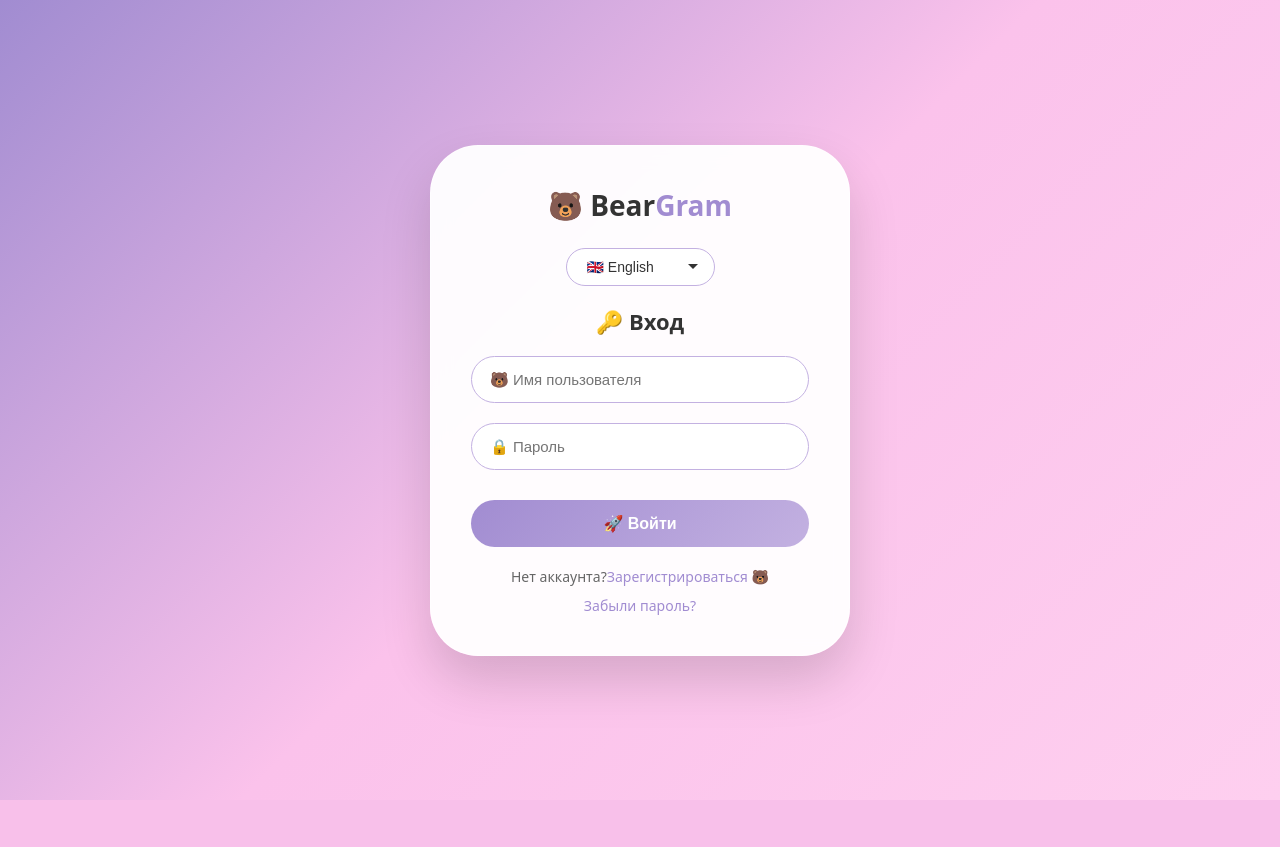
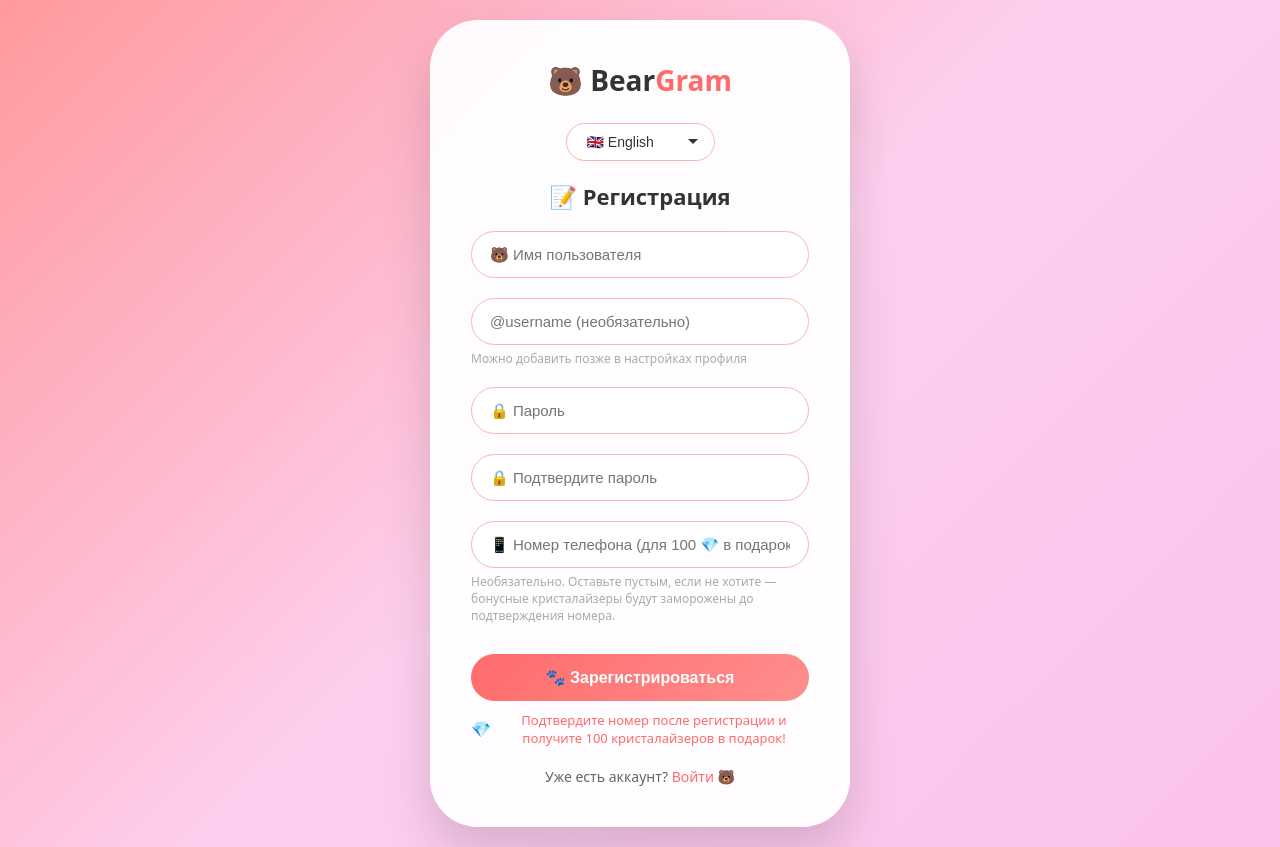
Before and after one commit to ohuettipidor-dev/uuuu, a Flask app: page /register in a window 1280 px wide. Before the commit the page ends 800 px from the top, so only its background shows below. Run offline with Flask 3, Linux system fonts and the light colour scheme.

Commit message:
Update register.html

```diff
--- a/templates/register.html
+++ b/templates/register.html
@@ -3,7 +3,7 @@
 <head>
     <meta charset="UTF-8">
     <meta name="viewport" content="width=device-width, initial-scale=1.0">
-    <title>🐻 Вход | BearGram</title>
+    <title>🐻 Регистрация | BearGram</title>
     <style>
         * {
             margin: 0;
@@ -13,7 +13,7 @@
 
         body {
             font-family: system-ui, -apple-system, 'Segoe UI', Roboto, Helvetica, Arial, sans-serif;
-            background: linear-gradient(135deg, #a18cd1 0%, #fbc2eb 50%, #fecfef 100%);
+            background: linear-gradient(135deg, #ff9a9e 0%, #fecfef 50%, #fbc2eb 100%);
             min-height: 100vh;
             display: flex;
             align-items: center;
@@ -40,7 +40,7 @@
         }
 
         h2 span {
-            color: #a18cd1;
+            color: #ff6b6b;
         }
 
         .language-selector {
@@ -51,7 +51,7 @@
         .language-selector select {
             padding: 10px 20px;
             border-radius: 25px;
-            border: 1px solid #c3b1e1;
+            border: 1px solid #ffb3b3;
             background: white;
             font-size: 14px;
             color: #333;
@@ -67,8 +67,8 @@
         }
 
         .language-selector select:focus {
-            border-color: #a18cd1;
-            box-shadow: 0 0 0 3px rgba(161, 140, 209, 0.1);
+            border-color: #ff6b6b;
+            box-shadow: 0 0 0 3px rgba(255, 107, 107, 0.1);
         }
 
         .form-group {
@@ -78,7 +78,7 @@
         input {
             width: 100%;
             padding: 14px 18px;
-            border: 1px solid #c3b1e1;
+            border: 1px solid #ffb3b3;
             border-radius: 30px;
             font-size: 15px;
             background: white;
@@ -87,14 +87,21 @@
 
         input:focus {
             outline: none;
-            border-color: #a18cd1;
-            box-shadow: 0 0 0 3px rgba(161, 140, 209, 0.1);
+            border-color: #ff6b6b;
+            box-shadow: 0 0 0 3px rgba(255, 107, 107, 0.1);
+        }
+
+        small {
+            display: block;
+            margin-top: 5px;
+            color: #aaa;
+            font-size: 12px;
         }
 
         button {
             width: 100%;
             padding: 14px;
-            background: linear-gradient(135deg, #a18cd1, #c3b1e1);
+            background: linear-gradient(135deg, #ff6b6b, #ff8e8e);
             color: white;
             border: none;
             border-radius: 30px;
@@ -107,7 +114,7 @@
 
         button:hover {
             transform: translateY(-2px);
-            box-shadow: 0 5px 15px rgba(161, 140, 209, 0.3);
+            box-shadow: 0 5px 15px rgba(255, 107, 107, 0.3);
         }
 
         .alert {
@@ -137,13 +144,29 @@
         }
 
         .link a {
-            color: #a18cd1;
+            color: #ff6b6b;
             text-decoration: none;
             font-weight: 500;
         }
 
         .link a:hover {
             text-decoration: underline;
+        }
+
+        .phone-hint {
+            display: flex;
+            align-items: center;
+            gap: 8px;
+            margin-top: 10px;
+            font-size: 13px;
+            color: #ff6b6b;
+            text-align: center;
+            justify-content: center;
+        }
+
+        .phone-hint::before {
+            content: "💎";
+            font-size: 16px;
         }
 
         .loading-overlay {
@@ -162,8 +185,8 @@
         .loading-spinner {
             width: 50px;
             height: 50px;
-            border: 5px solid #c3b1e1;
-            border-top: 5px solid #a18cd1;
+            border: 5px solid #ffb3b3;
+            border-top: 5px solid #ff6b6b;
             border-radius: 50%;
             animation: spin 1s linear infinite;
         }
@@ -175,6 +198,11 @@
             100% {
                 transform: rotate(360deg);
             }
+        }
+
+        /* Защита от перевода атрибутов */
+        .no-translate {
+            translate: no;
         }
     </style>
 </head>
@@ -188,7 +216,7 @@
 
         <!-- СЕЛЕКТОР ЯЗЫКА -->
         <div class="language-selector">
-            <select id="languageSelect" onchange="changeLanguage(this.value)">
+            <select id="languageSelect" onchange="translatePage(this.value)">
                 <option value="ru">🇷🇺 Русский</option>
                 <option value="en">🇬🇧 English</option>
                 <option value="es">🇪🇸 Español</option>
@@ -207,7 +235,7 @@
             </select>
         </div>
 
-        <h2 style="font-size:22px; margin-bottom:20px">🔑 Вход</h2>
+        <h2 style="font-size:22px; margin-bottom:20px" id="registerTitle">📝 Регистрация</h2>
 
         {% with messages = get_flashed_messages(with_categories=true) %}
         {% if messages %}
@@ -217,22 +245,35 @@
         {% endif %}
         {% endwith %}
 
-        <form method="POST">
+        <form method="POST" id="registerForm">
             <div class="form-group">
-                <input type="text" name="username" placeholder="🐻 Имя пользователя" required>
+                <input type="text" name="username" id="username" placeholder="🐻 Имя пользователя" required autocomplete="username">
             </div>
             <div class="form-group">
-                <input type="password" name="password" placeholder="🔒 Пароль" required>
+                <input type="text" name="username_link" id="username_link" placeholder="@username (необязательно)" autocomplete="off">
+                <small class="hint-text">Можно добавить позже в настройках профиля</small>
+            </div>
+            <div class="form-group">
+                <input type="password" name="password" id="password" placeholder="🔒 Пароль" required autocomplete="new-password">
+            </div>
+            <div class="form-group">
+                <input type="password" name="confirm_password" id="confirm_password" placeholder="🔒 Подтвердите пароль" required autocomplete="new-password">
             </div>
 
-            <button type="submit">🚀 Войти</button>
+            <div class="form-group">
+                <input type="text" name="phone" id="phone" placeholder="📱 Номер телефона (для 100 💎 в подарок)" autocomplete="tel">
+                <small class="hint-text">Необязательно. Оставьте пустым, если не хотите — бонусные кристалайзеры будут заморожены до подтверждения номера.</small>
+            </div>
+
+            <button type="submit">🐾 Зарегистрироваться</button>
         </form>
 
-        <div class="link">
-            Нет аккаунта? <a href="/register">Зарегистрироваться 🐻</a>
+        <div class="phone-hint" id="phoneHint">
+            Подтвердите номер после регистрации и получите 100 кристалайзеров в подарок!
         </div>
-        <div class="link" style="margin-top:10px;">
-            <a href="/forgot-password">Забыли пароль?</a>
+
+        <div class="link" id="loginLink">
+            Уже есть аккаунт? <a href="/login">Войти 🐻</a>
         </div>
     </div>
 
@@ -273,34 +314,6 @@
             }
         }
 
-        // Рекурсивный обход и перевод всех текстовых узлов
-        async function translateNode(node, targetLang) {
-            if (node.nodeType === Node.TEXT_NODE) {
-                const text = node.textContent.trim();
-                if (text && targetLang !== 'ru') {
-                    const translated = await translateText(text, targetLang);
-                    node.textContent = translated;
-                }
-            } else if (node.nodeType === Node.ELEMENT_NODE) {
-                if (node.tagName === 'INPUT' || node.tagName === 'TEXTAREA') {
-                    if (node.placeholder && targetLang !== 'ru') {
-                        node.placeholder = await translateText(node.placeholder, targetLang);
-                    }
-                    return;
-                }
-                if (node.tagName === 'SCRIPT' || node.tagName === 'STYLE') {
-                    return;
-                }
-                if (node.tagName === 'SELECT' || node.tagName === 'OPTION') {
-                    return;
-                }
-
-                for (const child of node.childNodes) {
-                    await translateNode(child, targetLang);
-                }
-            }
-        }
-
         // Главная функция перевода страницы
         async function translatePage(targetLang) {
             const overlay = document.getElementById('loadingOverlay');
@@ -314,16 +327,62 @@
                     return;
                 }
 
-                await translateNode(document.body, targetLang);
+                // Переводим заголовок
+                const title = document.getElementById('registerTitle');
+                if (title && title.dataset.originalText === undefined) {
+                    title.dataset.originalText = title.textContent;
+                }
+                if (title && title.dataset.originalText) {
+                    title.textContent = await translateText(title.dataset.originalText, targetLang);
+                }
 
+                // Переводим placeholder'ы (НЕ ТРОГАЕМ name и id!)
                 const inputs = document.querySelectorAll('input');
                 for (const input of inputs) {
-                    if (input.placeholder && input.dataset.originalPlaceholder === undefined) {
-                        input.dataset.originalPlaceholder = input.placeholder;
-                    }
-                    if (input.dataset.originalPlaceholder) {
+                    if (input.placeholder) {
+                        if (input.dataset.originalPlaceholder === undefined) {
+                            input.dataset.originalPlaceholder = input.placeholder;
+                        }
                         input.placeholder = await translateText(input.dataset.originalPlaceholder, targetLang);
                     }
+                }
+
+                // Переводим подсказки
+                const hints = document.querySelectorAll('.hint-text');
+                for (const hint of hints) {
+                    if (hint.dataset.originalText === undefined) {
+                        hint.dataset.originalText = hint.textContent;
+                    }
+                    hint.textContent = await translateText(hint.dataset.originalText, targetLang);
+                }
+
+                // Переводим кнопку
+                const button = document.querySelector('button[type="submit"]');
+                if (button) {
+                    if (button.dataset.originalText === undefined) {
+                        button.dataset.originalText = button.textContent;
+                    }
+                    button.textContent = await translateText(button.dataset.originalText, targetLang);
+                }
+
+                // Переводим блок с бонусом
+                const phoneHint = document.getElementById('phoneHint');
+                if (phoneHint) {
+                    if (phoneHint.dataset.originalText === undefined) {
+                        phoneHint.dataset.originalText = phoneHint.textContent;
+                    }
+                    phoneHint.textContent = await translateText(phoneHint.dataset.originalText, targetLang);
+                }
+
+                // Переводим ссылку
+                const loginLink = document.getElementById('loginLink');
+                if (loginLink) {
+                    if (loginLink.dataset.originalText === undefined) {
+                        loginLink.dataset.originalText = loginLink.innerHTML;
+                    }
+                    const translatedText = await translateText('Уже есть аккаунт?', targetLang);
+                    const translatedLogin = await translateText('Войти 🐻', targetLang);
+                    loginLink.innerHTML = translatedText + ' <a href="/login">' + translatedLogin + '</a>';
                 }
 
             } catch (error) {
@@ -331,11 +390,6 @@
             } finally {
                 overlay.style.display = 'none';
             }
-        }
-
-        // Смена языка
-        function changeLanguage(langCode) {
-            translatePage(langCode);
         }
 
         // Инициализация при загрузке
```
